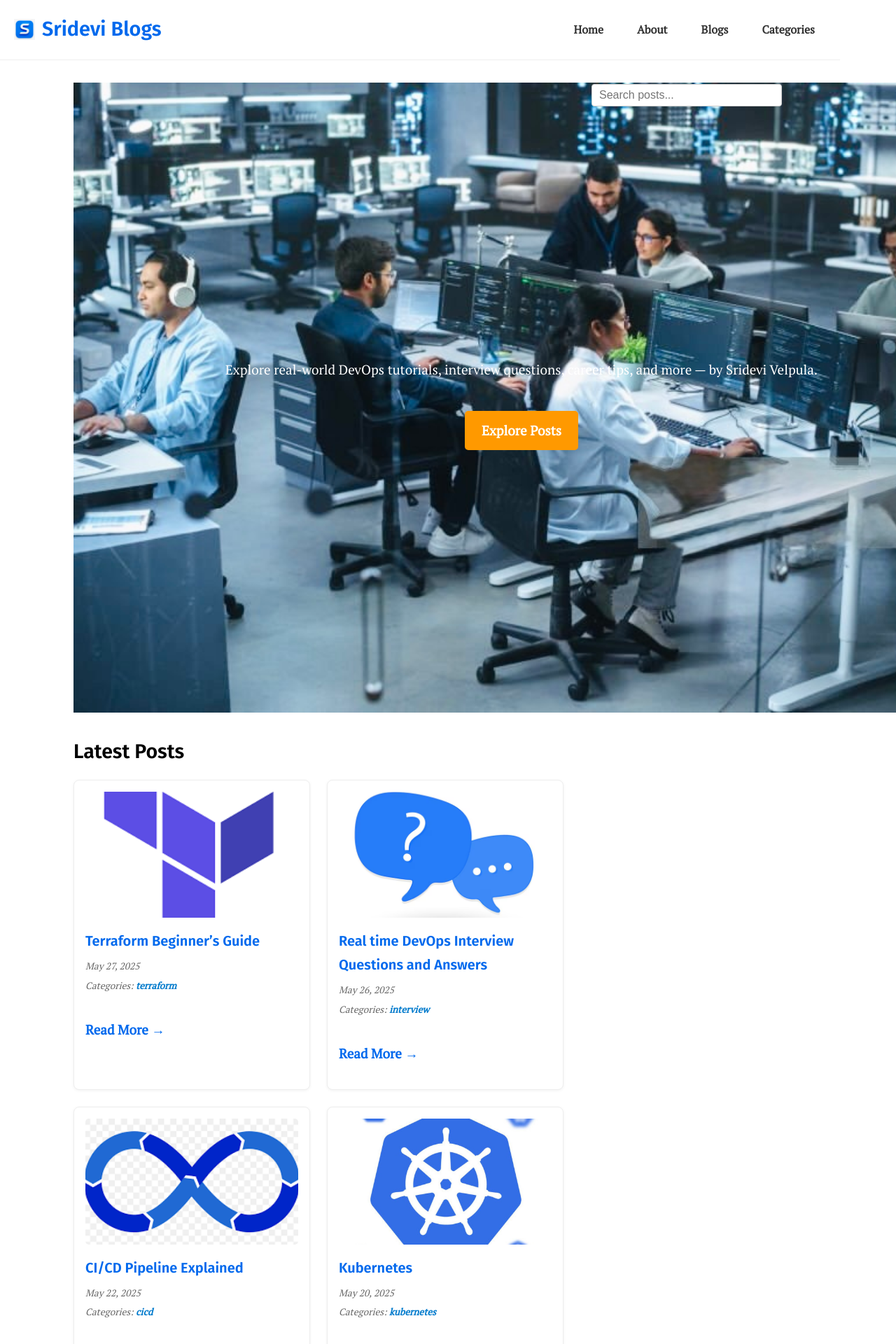
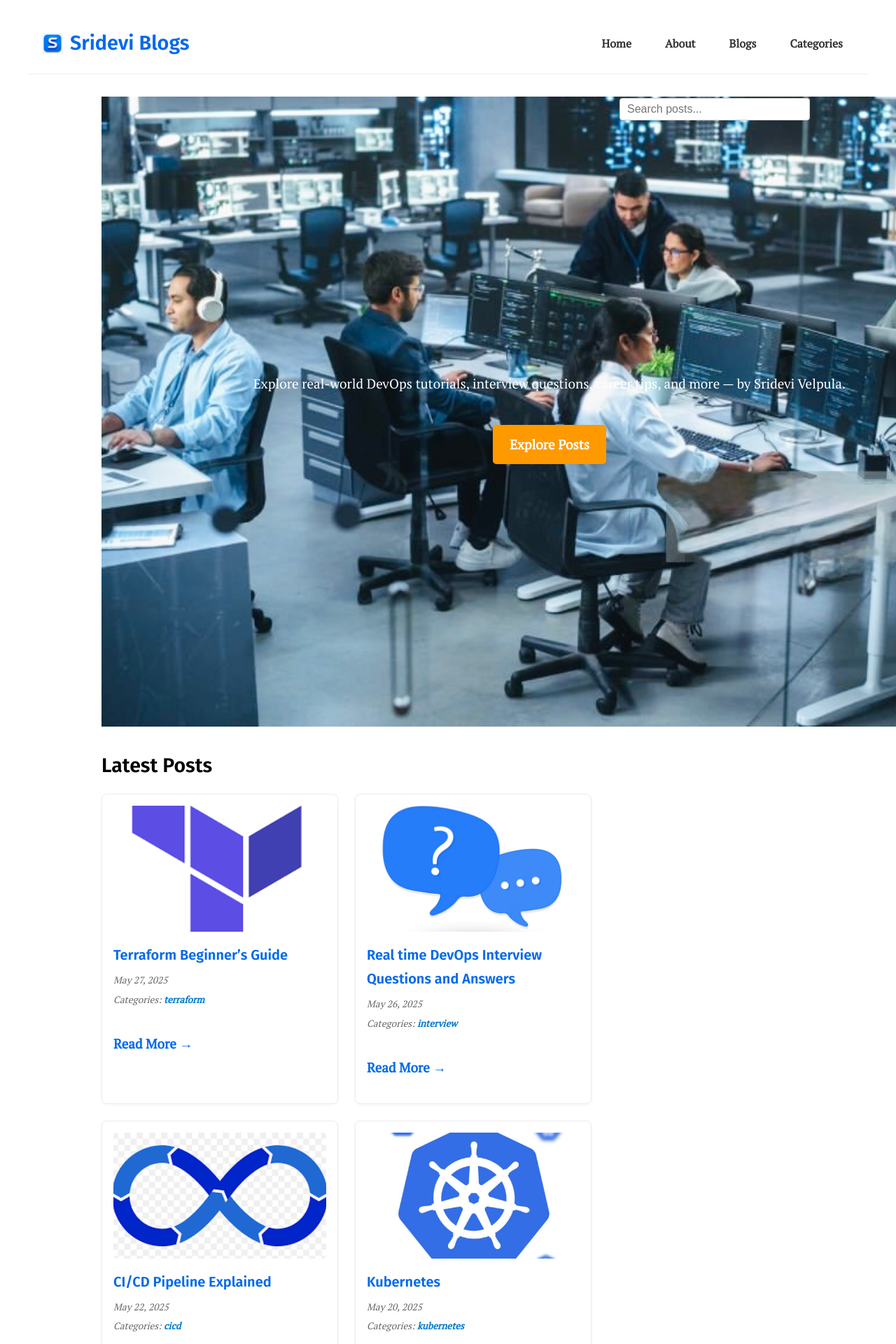
Before and after one commit to srideviblogs/srideviblogs.github.io, a Jekyll site: the page built from index.md, in a window 1280 px wide. Shown: the top 1920 px of the page at 70% size. Built offline with Jekyll 4.4.1, drawn with Linux system fonts in a browser that asks for light colours.

Commit message:
Update custom.css

```diff
--- a/assets/css/custom.css
+++ b/assets/css/custom.css
@@ -591,27 +591,22 @@ header.site-header {
   font-family: inherit;
 }
 
-html, body {
-  margin: 0;
-  padding: 0;
-  width: 100%;
-  height: 100%;
-}
-
 .hero-section {
   position: relative;
   width: 100vw;
   height: 100vh;
   overflow: hidden;
+  margin: 0;
+  padding: 0;
 }
 
 .hero-bg-image {
   position: absolute;
-  top: 0; left: 0;
+  top: 0;
+  left: 0;
   width: 100%;
   height: 100%;
-  object-fit: cover; /* CHANGED from fill */
-  object-position: center center;
+  object-fit: cover; /* stretches the image */
   z-index: 0;
 }
 
```
